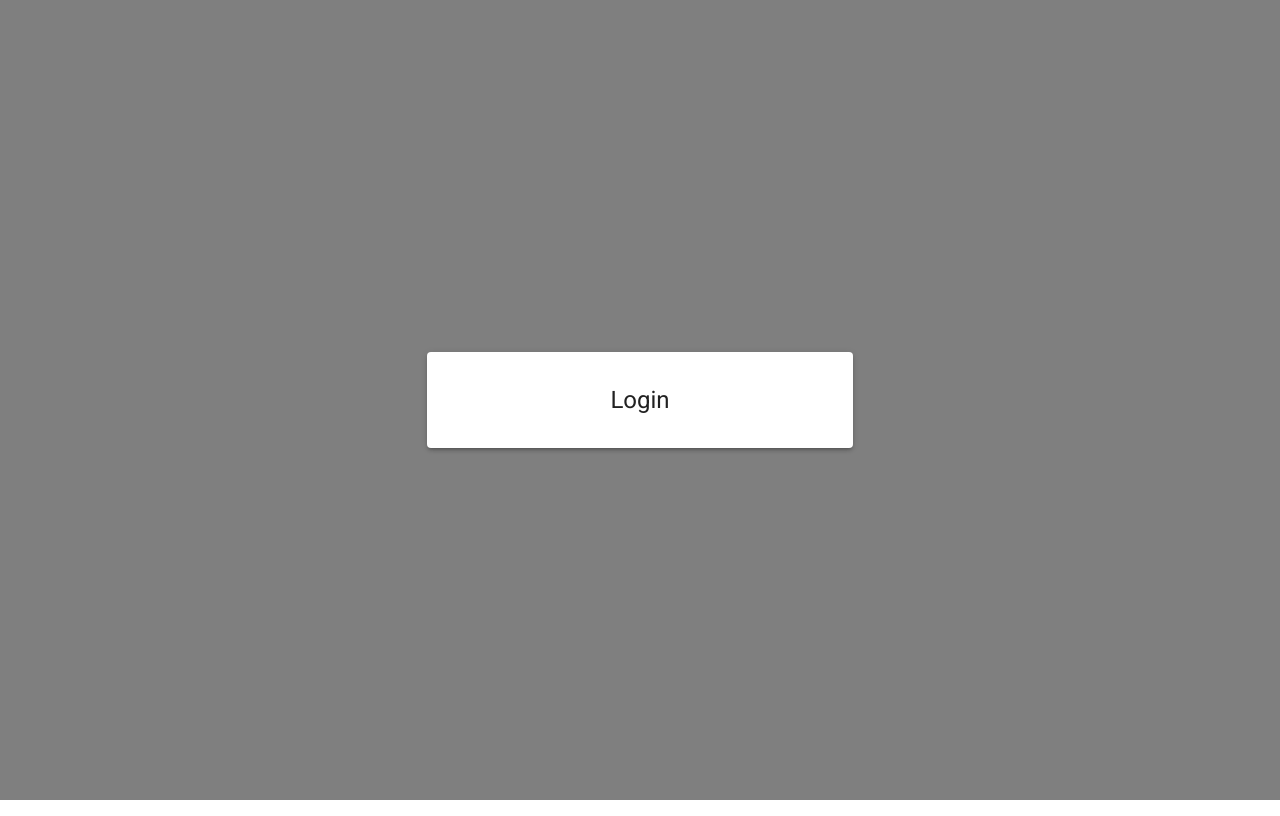
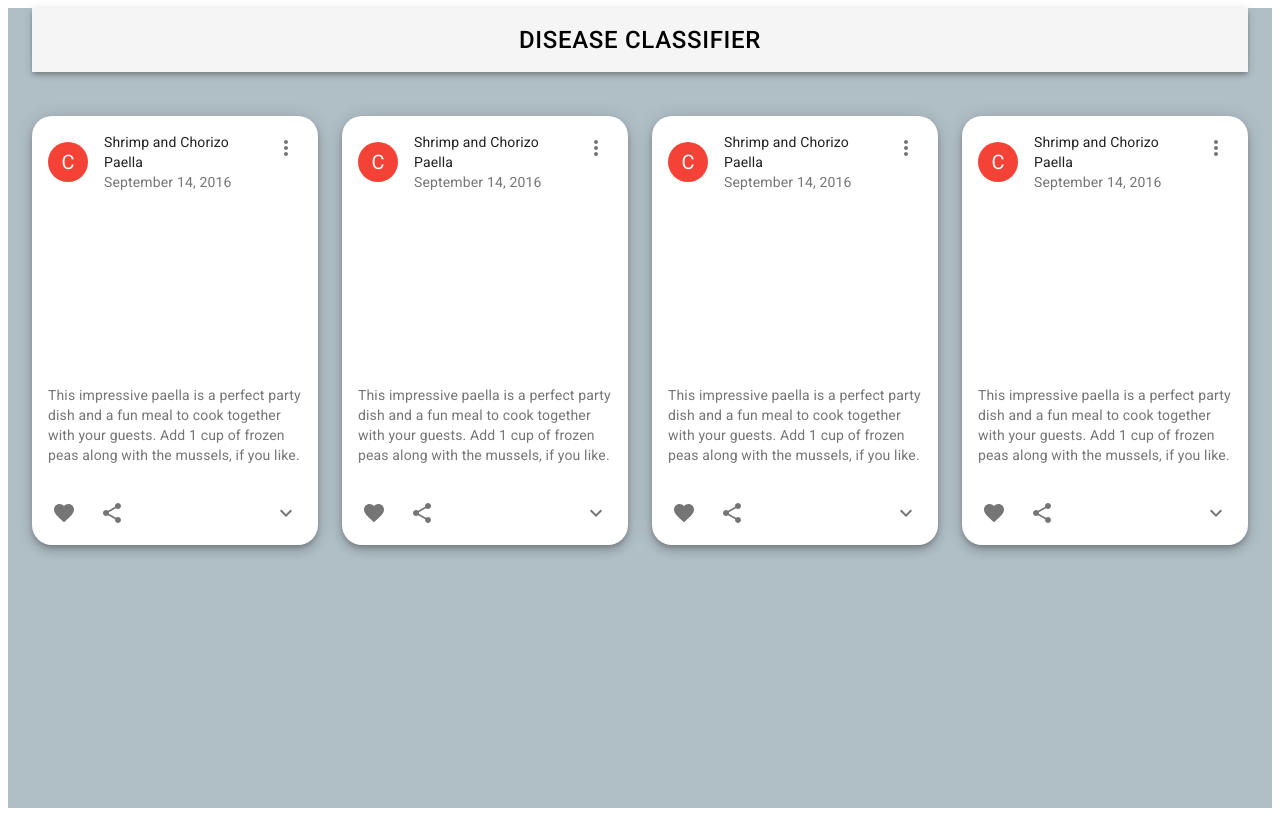
Before and after one commit to shreyasbarve/disease-classifier, a React (Create React App) app: page / in a window 1280 px wide. Built offline with nearby package versions, Linux system fonts and the light colour scheme.

Commit message:
added some more things

```diff
--- /dev/null
+++ b/src/components/Card/MyCard.jsx
@@ -0,0 +1,109 @@
+import React from "react";
+import clsx from "clsx";
+import {
+  Card,
+  CardHeader,
+  CardMedia,
+  CardContent,
+  CardActions,
+  Collapse,
+  Avatar,
+  IconButton,
+  Typography,
+} from "@material-ui/core";
+import {
+  Favorite as FavoriteIcon,
+  Share as ShareIcon,
+  ExpandMore as ExpandMoreIcon,
+  MoreVert as MoreVertIcon,
+} from "@material-ui/icons";
+import cardStyles from "./styles";
+
+export default function MyCard() {
+  const classes = cardStyles();
+  const [expanded, setExpanded] = React.useState(false);
+
+  const handleExpandClick = () => {
+    setExpanded(!expanded);
+  };
+
+  return (
+    <Card className={classes.root} elevation={6}>
+      <CardHeader
+        avatar={
+          <Avatar aria-label="recipe" className={classes.avatar}>
+            C
+          </Avatar>
+        }
+        action={
+          <IconButton aria-label="settings">
+            <MoreVertIcon />
+          </IconButton>
+        }
+        title="Shrimp and Chorizo Paella"
+        subheader="September 14, 2016"
+      />
+      <CardMedia
+        className={classes.media}
+        // image="/static/images/cards/paella.jpg"
+        title="Paella dish"
+      />
+      <CardContent>
+        <Typography variant="body2" color="textSecondary" component="p">
+          This impressive paella is a perfect party dish and a fun meal to cook
+          together with your guests. Add 1 cup of frozen peas along with the
+          mussels, if you like.
+        </Typography>
+      </CardContent>
+      <CardActions disableSpacing>
+        <IconButton aria-label="add to favorites">
+          <FavoriteIcon />
+        </IconButton>
+        <IconButton aria-label="share">
+          <ShareIcon />
+        </IconButton>
+        <IconButton
+          className={clsx(classes.expand, {
+            [classes.expandOpen]: expanded,
+          })}
+          onClick={handleExpandClick}
+          aria-expanded={expanded}
+          aria-label="show more"
+        >
+          <ExpandMoreIcon />
+        </IconButton>
+      </CardActions>
+      <Collapse in={expanded} timeout="auto" unmountOnExit>
+        <CardContent>
+          <Typography paragraph>Method:</Typography>
+          <Typography paragraph>
+            Heat 1/2 cup of the broth in a pot until simmering, add saffron and
+            set aside for 10 minutes.
+          </Typography>
+          <Typography paragraph>
+            Heat oil in a (14- to 16-inch) paella pan or a large, deep skillet
+            over medium-high heat. Add chicken, shrimp and chorizo, and cook,
+            stirring occasionally until lightly browned, 6 to 8 minutes.
+            Transfer shrimp to a large plate and set aside, leaving chicken and
+            chorizo in the pan. Add pimentón, bay leaves, garlic, tomatoes,
+            onion, salt and pepper, and cook, stirring often until thickened and
+            fragrant, about 10 minutes. Add saffron broth and remaining 4 1/2
+            cups chicken broth; bring to a boil.
+          </Typography>
+          <Typography paragraph>
+            Add rice and stir very gently to distribute. Top with artichokes and
+            peppers, and cook without stirring, until most of the liquid is
+            absorbed, 15 to 18 minutes. Reduce heat to medium-low, add reserved
+            shrimp and mussels, tucking them down into the rice, and cook again
+            without stirring, until mussels have opened and rice is just tender,
+            5 to 7 minutes more. (Discard any mussels that don’t open.)
+          </Typography>
+          <Typography>
+            Set aside off of the heat to let rest for 10 minutes, and then
+            serve.
+          </Typography>
+        </CardContent>
+      </Collapse>
+    </Card>
+  );
+}
--- /dev/null
+++ b/src/components/Card/styles.jsx
@@ -0,0 +1,28 @@
+import { makeStyles } from "@material-ui/core/styles";
+import { red } from "@material-ui/core/colors";
+
+const cardStyles = makeStyles((theme) => ({
+  root: {
+    maxWidth: 345,
+    borderRadius: "20px",
+  },
+  media: {
+    height: 0,
+    paddingTop: "56.25%", // 16:9
+  },
+  expand: {
+    transform: "rotate(0deg)",
+    marginLeft: "auto",
+    transition: theme.transitions.create("transform", {
+      duration: theme.transitions.duration.shortest,
+    }),
+  },
+  expandOpen: {
+    transform: "rotate(180deg)",
+  },
+  avatar: {
+    backgroundColor: red[500],
+  },
+}));
+
+export default cardStyles;
--- a/src/components/Drawer/Drawer.jsx
+++ b/src/components/Drawer/Drawer.jsx
@@ -27,7 +27,7 @@ import {
 // styles
 import drawerStyles from "./styles";
 
-function ResponsiveDrawer(props) {
+export default function ResponsiveDrawer(props) {
   const { window } = props;
   const classes = drawerStyles();
   const [mobileOpen, setMobileOpen] = React.useState(false);
@@ -37,20 +37,20 @@ function ResponsiveDrawer(props) {
   };
 
   const drawerItems = [
-    { name: "Home", icon: <HomeIcon color="secondary" />, link: "/" },
+    { name: "Home", icon: <HomeIcon color="primary" />, link: "/" },
     {
       name: "Diabetes",
-      icon: <VirusIcon color="secondary" />,
+      icon: <VirusIcon color="primary" />,
       link: "/diabetes",
     },
     {
       name: "Pneumonia",
-      icon: <VirusIcon color="secondary" />,
+      icon: <VirusIcon color="primary" />,
       link: "/pneumonia",
     },
     {
       name: "Fractures",
-      icon: <VirusIcon color="secondary" />,
+      icon: <VirusIcon color="primary" />,
       link: "/fractures",
     },
   ];
@@ -137,5 +137,3 @@ function ResponsiveDrawer(props) {
     </div>
   );
 }
-
-export default ResponsiveDrawer;
--- /dev/null
+++ b/src/components/Navbar/Navbar.jsx
@@ -0,0 +1,23 @@
+import React from "react";
+import { AppBar, Toolbar, Typography } from "@material-ui/core";
+import { navbarStyles } from "./styles";
+
+import { Link } from "react-router-dom";
+
+export default function Navbar() {
+  const classes = navbarStyles();
+
+  return (
+    <div className={classes.grow}>
+      <AppBar position="sticky" className={classes.appbar}>
+        <Toolbar className={classes.navbar}>
+          <Link to="/" className={classes.link}>
+            <Typography className={classes.title} variant="button" noWrap>
+              Disease Classifier
+            </Typography>
+          </Link>
+        </Toolbar>
+      </AppBar>
+    </div>
+  );
+}
--- /dev/null
+++ b/src/components/Navbar/styles.jsx
@@ -0,0 +1,22 @@
+import { makeStyles } from "@material-ui/core/styles";
+import { grey } from "@material-ui/core/colors";
+
+export const navbarStyles = makeStyles(() => ({
+  grow: {
+    flexGrow: 1,
+  },
+  appbar: {
+    // borderRadius: "50px",
+    backgroundColor: grey[100],
+  },
+  navbar: {
+    justifyContent: "center",
+  },
+  link: {
+    textDecoration: "none",
+    color: "#000",
+  },
+  title: {
+    fontSize: "1.5rem",
+  },
+}));
--- a/src/views/Authentication/Login.jsx
+++ b/src/views/Authentication/Login.jsx
@@ -1,21 +1,50 @@
 // core
-import { Backdrop, Grid, Paper, Typography } from "@material-ui/core";
+import { Link, Typography, Container } from "@material-ui/core";
+import { Grid } from "@material-ui/core";
 
 // styles
 import loginStyles from "./styles";
+
+// components
+import MyCard from "../../components/Card/MyCard";
+import Navbar from "../../components/Navbar/Navbar";
+
+function Copyright() {
+  return (
+    <Typography variant="body2" color="textSecondary" align="center">
+      {"Copyright © "}
+      <Link color="inherit" href="https://material-ui.com/">
+        Disease Classifier
+      </Link>{" "}
+      {new Date().getFullYear()}
+      {"."}
+    </Typography>
+  );
+}
 
 export default function Login() {
   const classes = loginStyles();
 
   return (
-    <Backdrop open={true}>
-      <Grid container className={classes.root}>
-        <Grid item xs={12} md={6} lg={4}>
-          <Paper elevation={3} className={classes.paper}>
-            <Typography variant="h5">Login</Typography>
-          </Paper>
+    <div className={classes.root}>
+      <Container>
+        <Navbar />
+
+        <Grid container spacing={3} className={classes.grid}>
+          <Grid item xs={12} md={6} lg={3}>
+            <MyCard />
+          </Grid>
+          <Grid item xs={12} md={6} lg={3}>
+            <MyCard />
+          </Grid>
+          <Grid item xs={12} md={6} lg={3}>
+            <MyCard />
+          </Grid>
+          <Grid item xs={12} md={6} lg={3}>
+            <MyCard />
+          </Grid>
         </Grid>
-      </Grid>
-    </Backdrop>
+      </Container>
+    </div>
   );
 }
--- a/src/views/Authentication/styles.jsx
+++ b/src/views/Authentication/styles.jsx
@@ -1,12 +1,13 @@
 import { makeStyles } from "@material-ui/core/styles";
+import { blueGrey } from "@material-ui/core/colors";
 
-const loginStyles = makeStyles((theme) => ({
+const loginStyles = makeStyles(() => ({
   root: {
-    justifyContent: "center",
+    backgroundColor: blueGrey[200],
+    height: "100vh",
   },
-  paper: {
-    padding: "2rem",
-    textAlign: "center",
+  grid: {
+    marginTop: "2rem",
   },
 }));
 
--- a/src/views/DrawerItems/Home.jsx
+++ b/src/views/DrawerItems/Home.jsx
@@ -1,5 +1,21 @@
-import MyLineGraph from "../../components/Graphs/MyLineGraph";
+import { Grid } from "@material-ui/core";
+import MyCard from "../../components/Card/MyCard";
 
 export default function Home() {
-  return <MyLineGraph />;
+  return (
+    <Grid container spacing={3}>
+      <Grid item xs={12} md={6} lg={3}>
+        <MyCard />
+      </Grid>
+      <Grid item xs={12} md={6} lg={3}>
+        <MyCard />
+      </Grid>
+      <Grid item xs={12} md={6} lg={3}>
+        <MyCard />
+      </Grid>
+      <Grid item xs={12} md={6} lg={3}>
+        <MyCard />
+      </Grid>
+    </Grid>
+  );
 }
--- a/src/views/DrawerItems/Pneumonia.jsx
+++ b/src/views/DrawerItems/Pneumonia.jsx
@@ -1,5 +1,11 @@
 import MYRadialChart from "../../components/Graphs/MyRadialChart";
+import MyLineGraph from "../../components/Graphs/MyLineGraph";
 
 export default function Pneumonia() {
-  return <MYRadialChart />;
+  return (
+    <div>
+      <MyLineGraph />
+      <MYRadialChart />
+    </div>
+  );
 }
```
